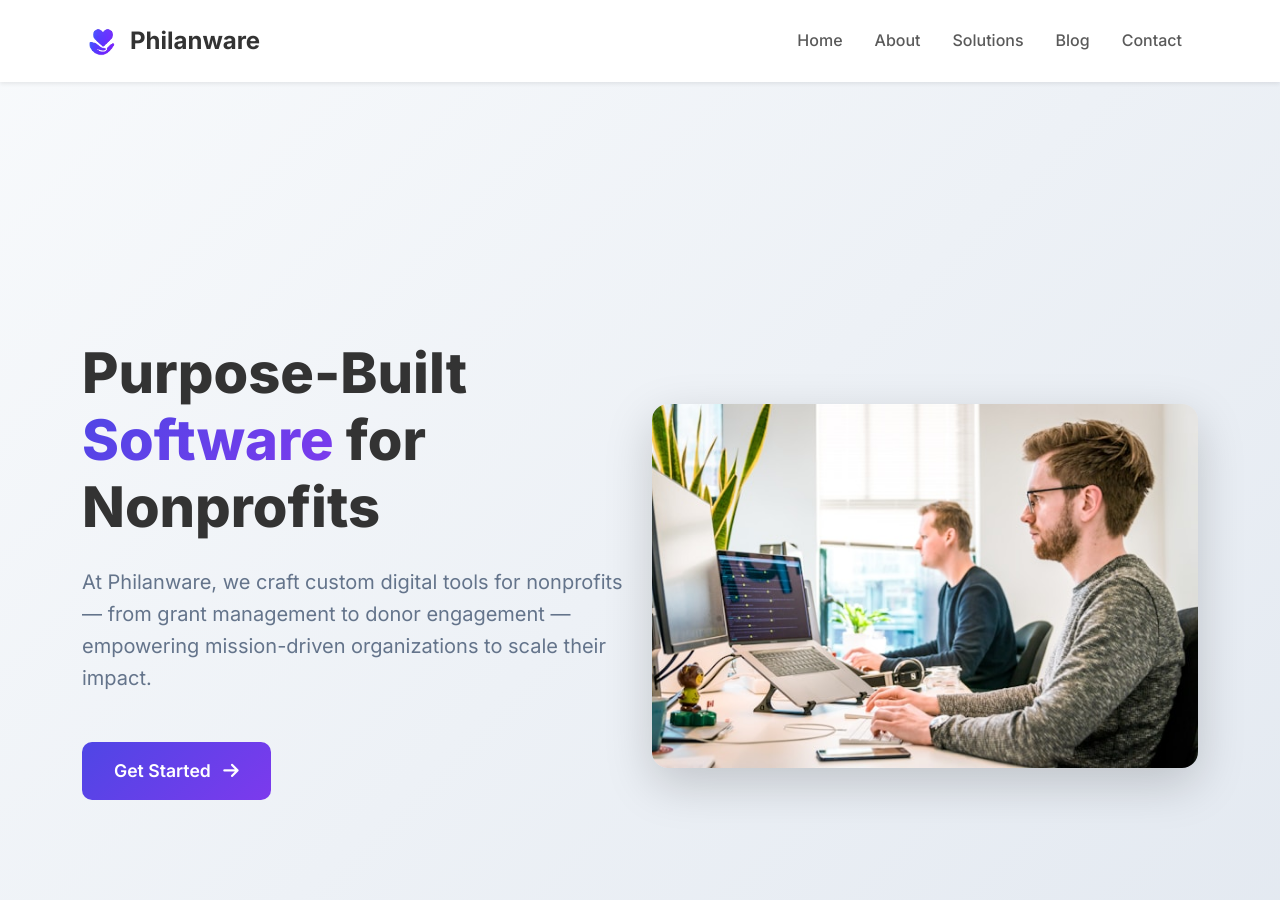
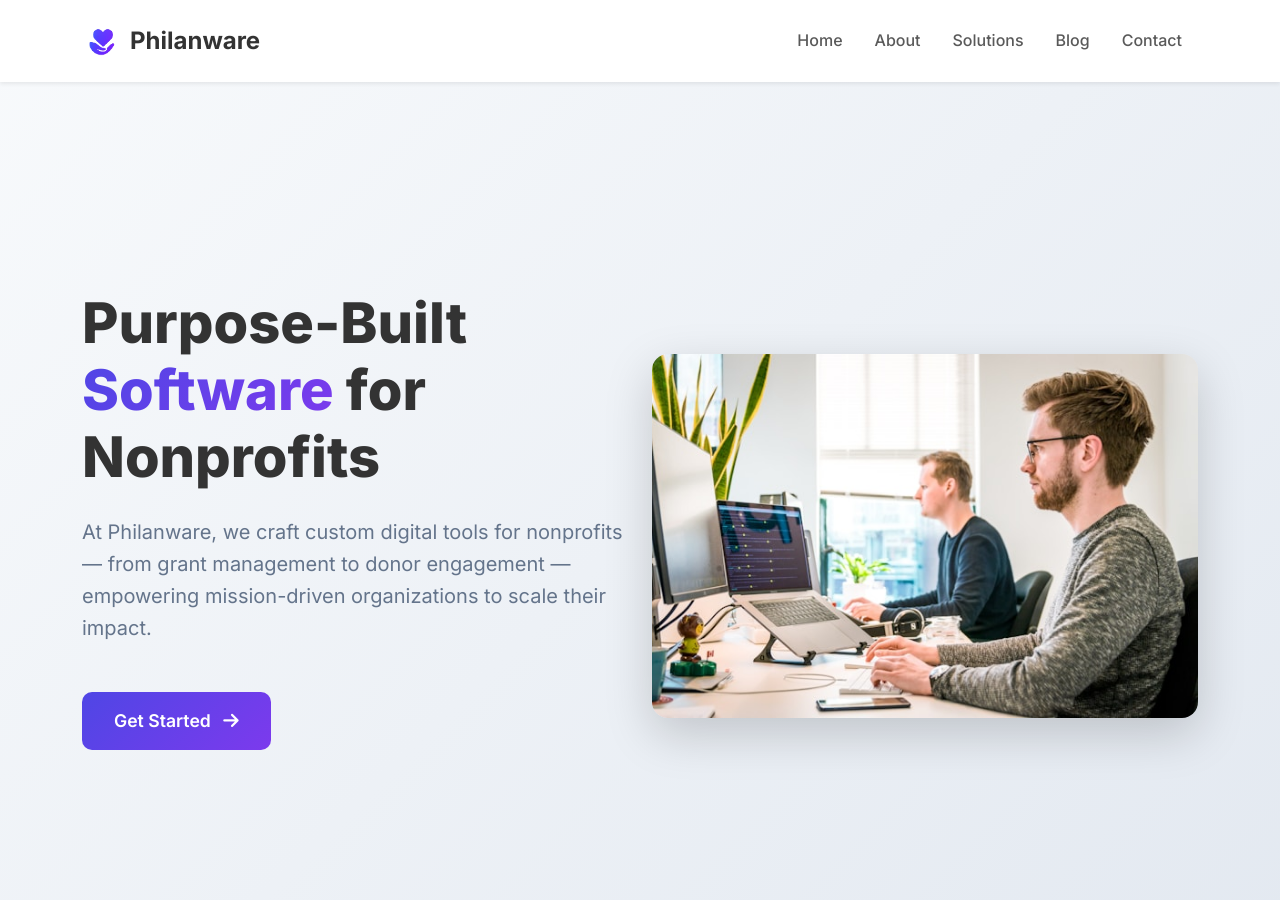
Before and after one commit to MuhammadAhsan252/Philanware, a Jekyll site: the page built from index.md, in a window 1280 px wide and 900 px high. Built offline with Jekyll 4.4.1, drawn with Linux system fonts in a browser that asks for light colours.

Commit message:
updated hero section

```diff
--- a/_includes/navbar.html
+++ b/_includes/navbar.html
@@ -1,7 +1,7 @@
 <!-- Navigation -->
 <nav class="navbar navbar-expand-lg navbar-light bg-white fixed-top shadow-sm">
     <div class="container">
-    <a class="navbar-brand d-flex align-items-center" href="{{ 'index' | relative_url }}">
+    <a class="navbar-brand d-flex align-items-center" href="{{ '/' | relative_url }}">
         <div class="brand-icon me-2">
             <img src="{{ 'assets/img/philanware_logo.png' | relative_url }}" alt="Philanware Logo" class="img-fluid">
         </div>
@@ -15,7 +15,7 @@
     <div class="collapse navbar-collapse" id="navbarNav">
         <ul class="navbar-nav ms-auto">
         <li class="nav-item">
-            <a class="nav-link" href="{{ 'index' | relative_url }}">Home</a>
+            <a class="nav-link" href="{{ '/' | relative_url }}">Home</a>
         </li>
         <li class="nav-item">
             <a class="nav-link" href="{{ 'about' | relative_url }}">About</a>
--- a/assets/css/style.css
+++ b/assets/css/style.css
@@ -89,7 +89,7 @@
   /* Hero Section */
   .hero-section {
     background: linear-gradient(135deg, #f8fafc 0%, #e2e8f0 100%);
-    padding: 120px 0 80px;
+    padding: 70px 0;
   }
 
   .hero-title {
```
Also changed, not shown: 1 other file.
